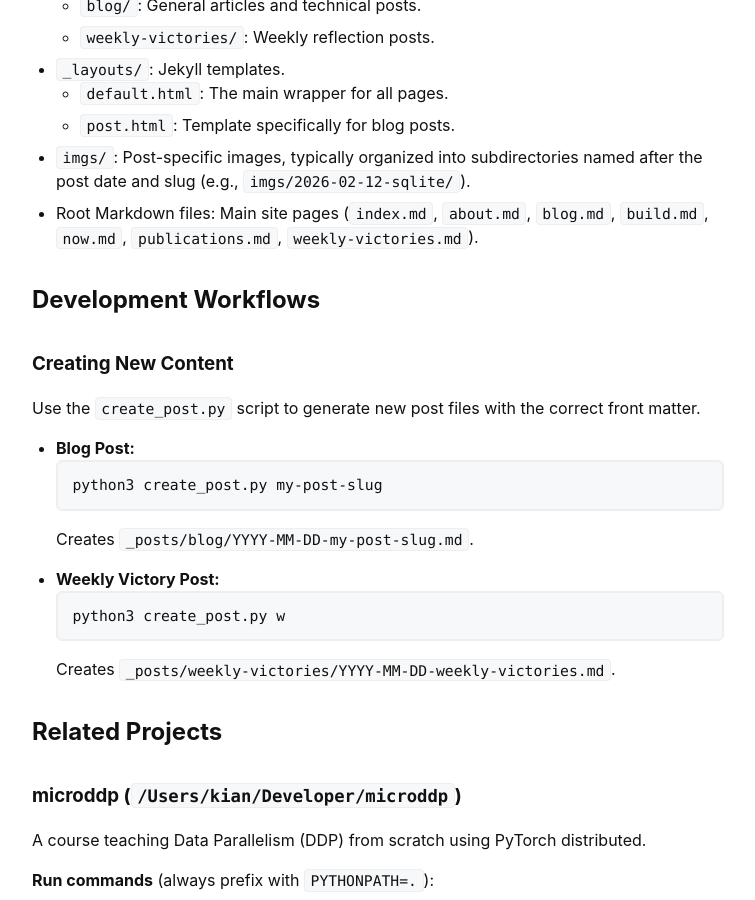
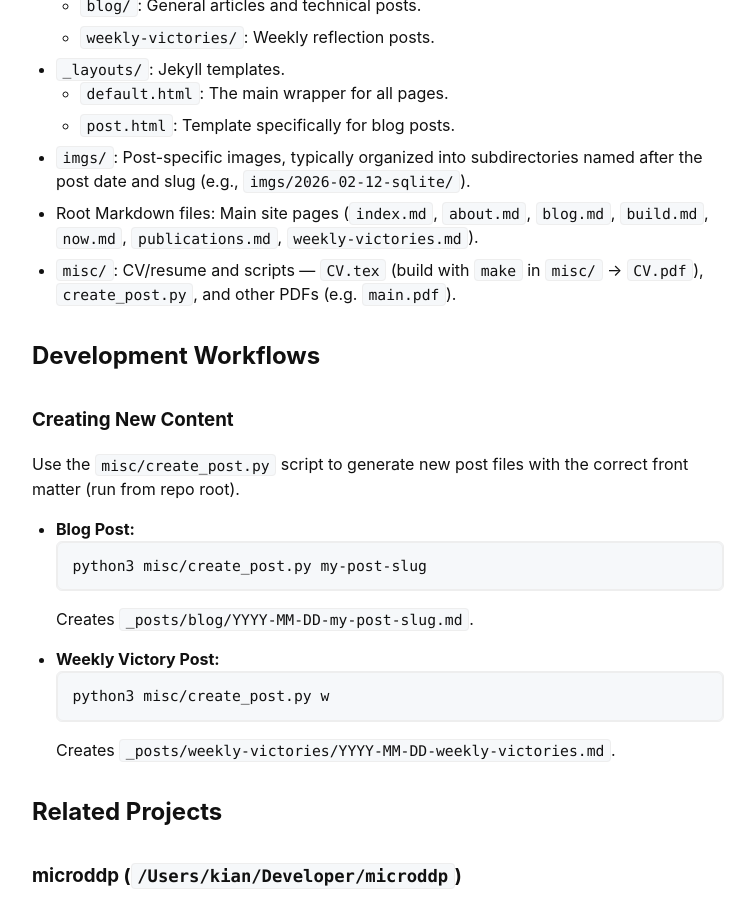
Before and after one commit to kiankyars/kiankyars.github.io, a Jekyll site: the page built from CLAUDE.md, in a window 1280 px wide and 900 px high, scrolled down 472 px. Shown: the whole window, without its empty margins (262-1017 px from the left). Built offline with Jekyll 4.4.1, drawn with Linux system fonts in a browser that asks for light colours; our own code applies the rules of GitHub Pages for plain Markdown files.

Commit message:
update now

````diff
--- a/CLAUDE.md
+++ b/CLAUDE.md
@@ -12,22 +12,23 @@
   - `post.html`: Template specifically for blog posts.
 - `imgs/`: Post-specific images, typically organized into subdirectories named after the post date and slug (e.g., `imgs/2026-02-12-sqlite/`).
 - Root Markdown files: Main site pages (`index.md`, `about.md`, `blog.md`, `build.md`, `now.md`, `publications.md`, `weekly-victories.md`).
+- `misc/`: CV/resume and scripts — `CV.tex` (build with `make` in `misc/` → `CV.pdf`), `create_post.py`, and other PDFs (e.g. `main.pdf`).
 
 ## Development Workflows
 
 ### Creating New Content
 
-Use the `create_post.py` script to generate new post files with the correct front matter.
+Use the `misc/create_post.py` script to generate new post files with the correct front matter (run from repo root).
 
 - **Blog Post:**
   ```bash
-  python3 create_post.py my-post-slug
+  python3 misc/create_post.py my-post-slug
   ```
   Creates `_posts/blog/YYYY-MM-DD-my-post-slug.md`.
 
 - **Weekly Victory Post:**
   ```bash
-  python3 create_post.py w
+  python3 misc/create_post.py w
   ```
   Creates `_posts/weekly-victories/YYYY-MM-DD-weekly-victories.md`.
 
--- a/create_post.py
+++ b/misc/create_post.py
@@ -3,7 +3,11 @@
 import sys
 import calendar
 
-# Get today's date
+# Run from repo root so _posts/ paths work whether script is run from misc/ or repo root
+_script_dir = os.path.dirname(os.path.abspath(__file__))
+_repo_root = os.path.dirname(_script_dir) if os.path.basename(_script_dir) == "misc" else _script_dir
+os.chdir(_repo_root)
+
 date = datetime.now()
 
 if len(sys.argv) < 2:
````
Also changed, not shown: _posts/weekly-victories/2026-02-20-weekly-victories.md (+2 -1 lines), now.md (+1 -1 lines), publications.md (+1 -1 lines), 4 other files.
